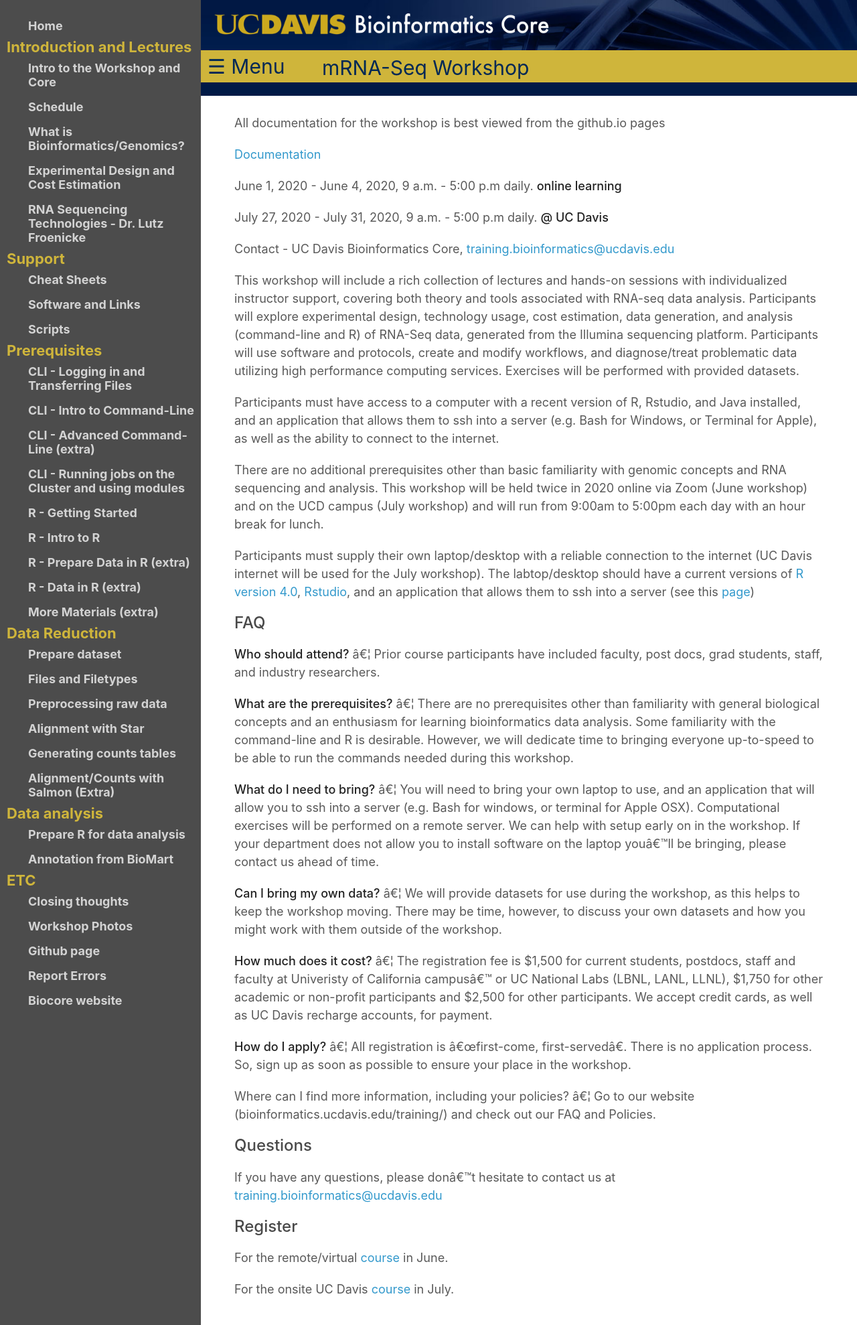
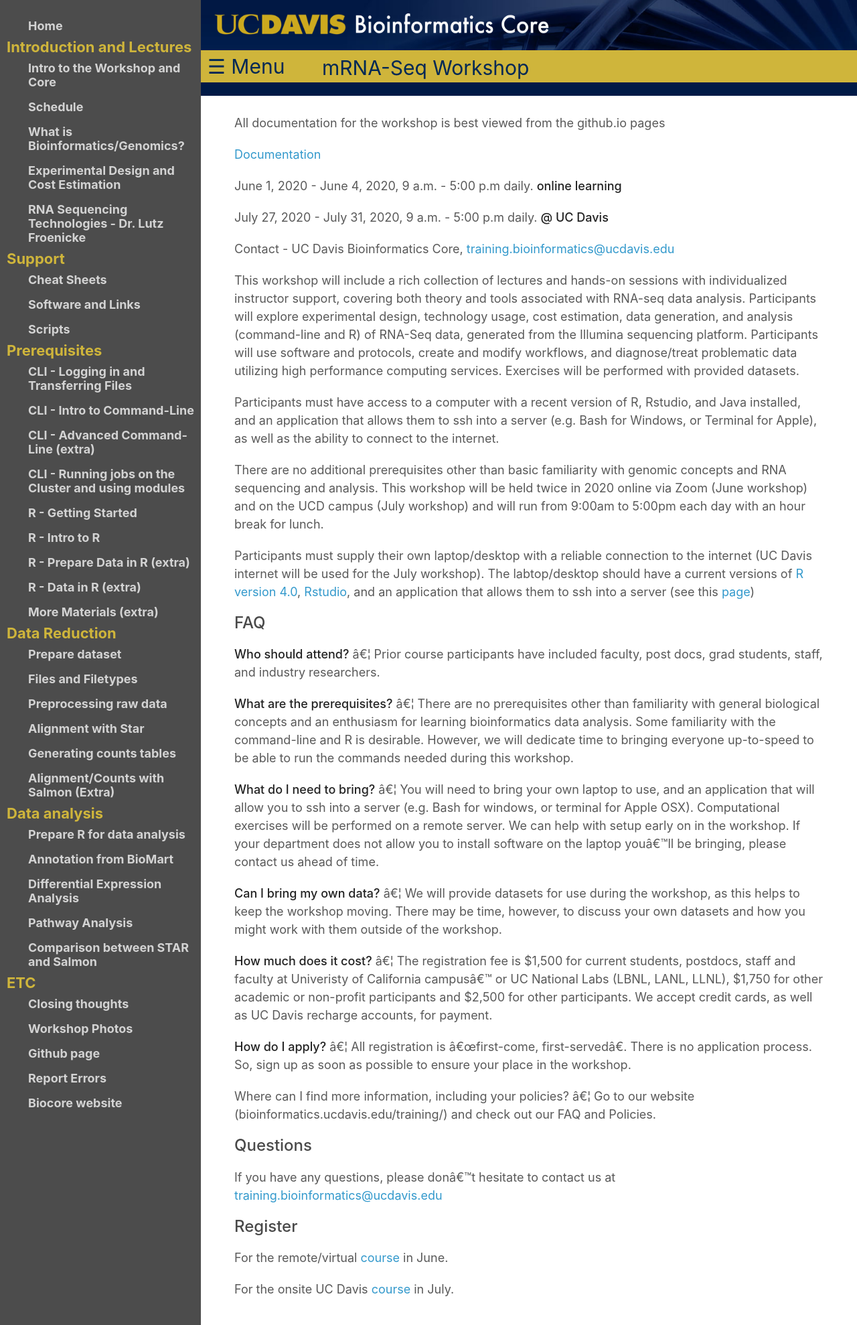
Before and after one commit to ucdavis-bioinformatics-training/2020-mRNA_Seq_Workshop, a Jekyll site: the page built from index.md, in a window 1280 px wide. Shown: the whole page at 67% size. Built offline with Jekyll 4.4.1, drawn with Linux system fonts in a browser that asks for light colours.

Commit message:
update nav

```diff
--- a/_config.yml
+++ b/_config.yml
@@ -65,6 +65,13 @@
     url: data_analysis/de_analysis_prepare
   - title: Annotation from BioMart
     url: data_analysis/annotation
+  - title: Differential Expression Analysis
+    url: data_analysis/DE_Analysis
+  - title: Pathway Analysis
+    url: data_analysis/enrichment
+  - title: Comparison between STAR and Salmon
+    url: data_analysis/compare_star_salmon
+
 
   - heading: ETC
   - title: Closing thoughts
```
